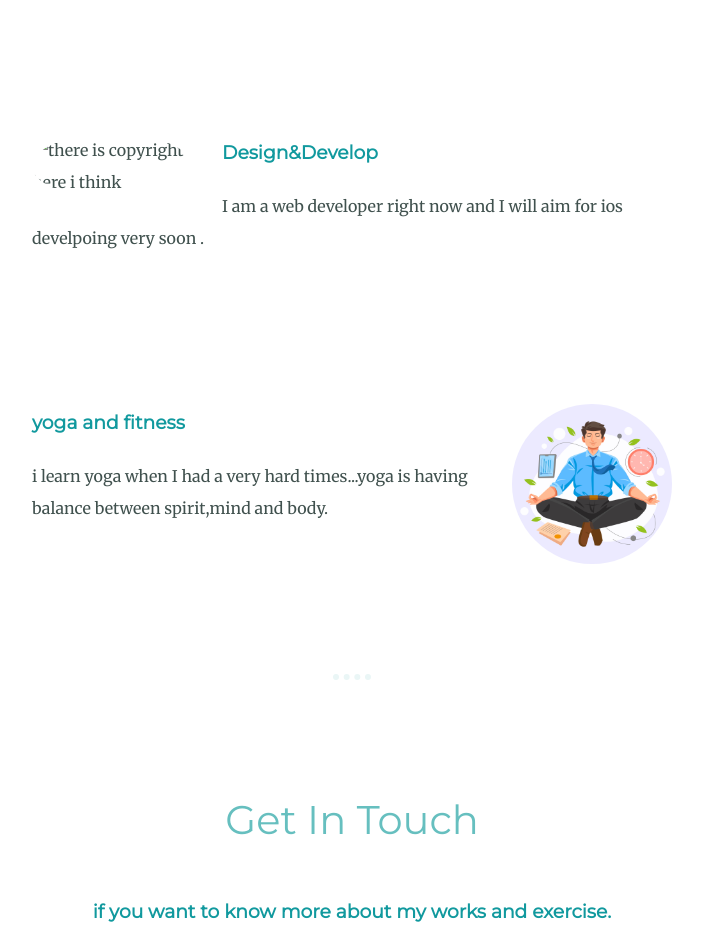
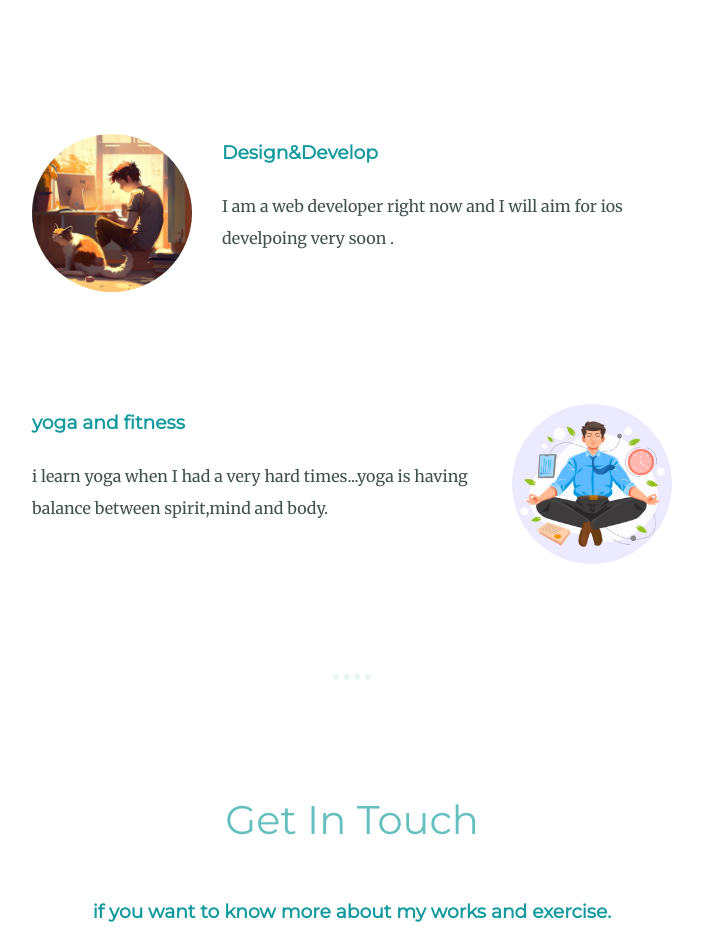
Before and after one commit to Mohammadihimself/cv, a plain HTML site: page index.html in a window 1280 px wide. Shown: the part 1760-2694 px from the top of the page, without its empty margins (288-991 px from the left). Drawn offline with Linux system fonts and the light colour scheme; the site is published under a folder, as on GitHub Pages, so addresses that start at the root find nothing; a web font is replaced by a local one.

Commit message:
Update index.html

```diff
--- a/index.html
+++ b/index.html
@@ -35,7 +35,7 @@
   <div class="skills">
     <h2>My Skills.</h2>
     <div class="skill-row">
-      <img class="programing_pic" src="/pic/img5.png" alt="there is copyright here i think">
+      <img class="programing_pic" src="pic/img5.png" alt="there is copyright here i think">
       <h3>Design&Develop</h3>
       <p>I am a web developer right now and I will aim for ios develpoing very soon .</p>
     </div>
```
